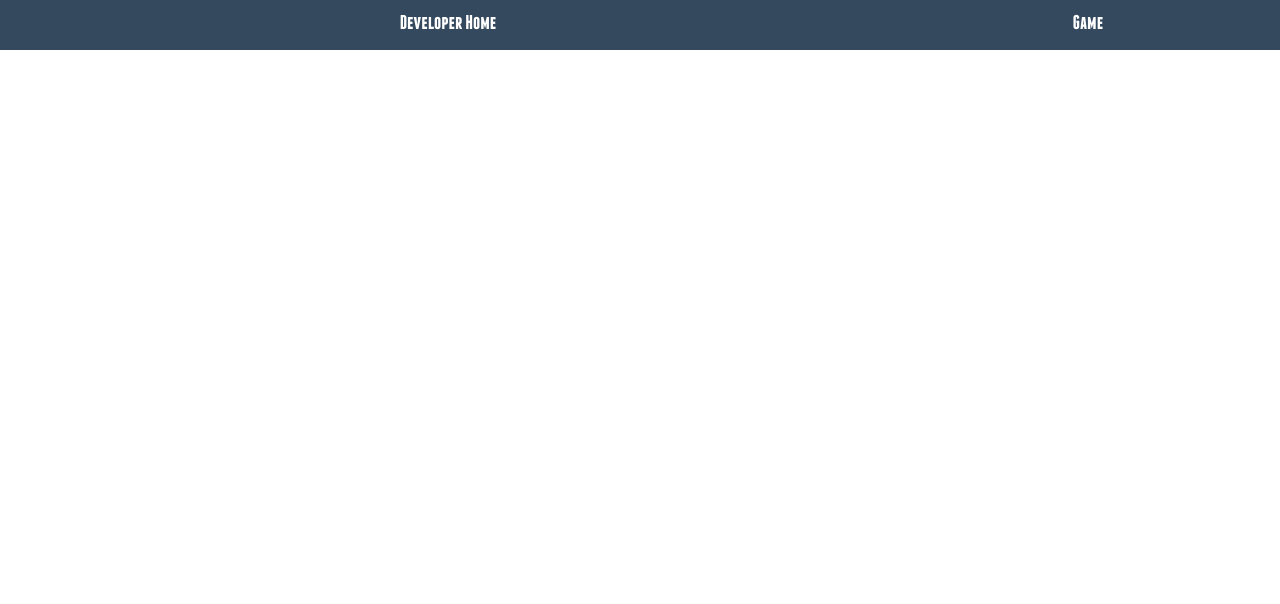
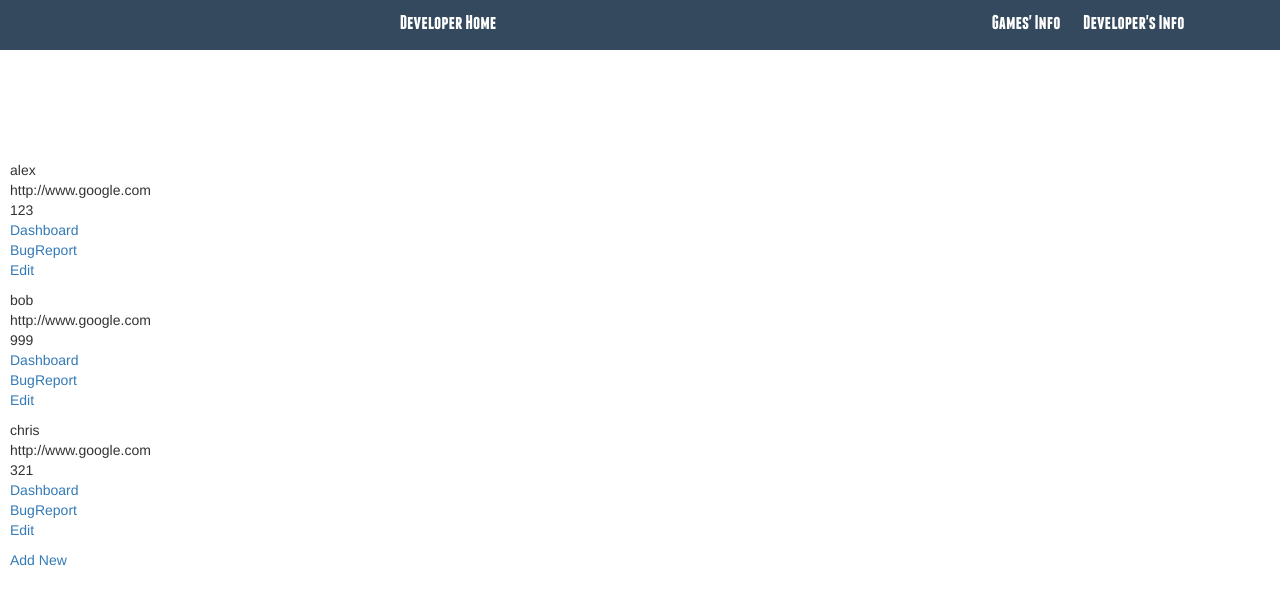
Before and after one commit to alexchonglian/SMG_AngularJS_Developer, a website: page app/loggedin.html at #/infogame in a window 1280 px wide. Drawn offline with nearby package versions, Linux system fonts and the light colour scheme.

Commit message:
add infogame and infodev

```diff
--- a/app/js/app.js
+++ b/app/js/app.js
@@ -15,5 +15,7 @@ config(['$routeProvider', function($routeProvider) {
   $routeProvider.when('/signup', {templateUrl: 'partials/signup.html', controller: 'SignupCtrl'});
   $routeProvider.when('/dash', {templateUrl: 'partials/dashboard.html', controller: 'DashCtrl'});
   $routeProvider.when('/bug', {templateUrl: 'partials/bugreport.html', controller: 'BugCtrl'});
+  $routeProvider.when('/infodev', {templateUrl: 'partials/infodev.html', controller: 'InfoDevCtrl'});
+  $routeProvider.when('/infogame', {templateUrl: 'partials/infogame.html', controller: 'InfoGameCtrl'});
   $routeProvider.otherwise({redirectTo: '/'});
 }]);
--- a/app/js/controllers.js
+++ b/app/js/controllers.js
@@ -8,4 +8,28 @@ angular.module('dormCatApp.controllers', []).
   }])
   .controller('SignupCtrl', [function() {
 
+  }])
+  .controller('InfoGameCtrl', ['$scope',function($scope) {
+  	var games = [
+  		{
+  			'name':'alex',
+  			'url':'http://www.google.com',
+  			'stat': 123
+  		},
+
+  		{
+  			'name':'bob',
+  			'url':'http://www.google.com',
+  			'stat': 999
+  		},
+
+  		{
+  			'name':'chris',
+  			'url':'http://www.google.com',
+  			'stat': 321
+  		}
+  	]
+
+  	$scope.games = games;
+
   }]);
--- a/app/less/app.less
+++ b/app/less/app.less
@@ -39,10 +39,11 @@ padding: 0;
 
 .view-animate-container {
   position:relative;
-  height:200px!important;
+  height:500px!important;
   margin:auto;
   margin-top:100px;
-  overflow:hidden;
+  overflow-x:hidden;
+  overflow-y:auto;
   form div{
   text-align:center;
   margin-top:10px;
--- a/app/loggedin.html
+++ b/app/loggedin.html
@@ -10,7 +10,8 @@
   <div id='header'>
     <span>Developer Home</span>
       <ul>
-        <li><a href='#/game'>Game</a></li>
+        <li><a href='#/infogame'>Games' Info</a></li>
+        <li><a href='#/infodev'>Developer's Info</a></li>
       </ul>
   </div>
 
--- a/app/partials/infogame.html
+++ b/app/partials/infogame.html
@@ -3,9 +3,9 @@
 		<li>{{game.name}}</li>
 		<li>{{game.url}}</li>
 		<li>{{game.stat}}</li>
-		<li><a href="#/dashboard.html"></a></li>
-		<li><a href="#/bugreport.html"></a></li>
-		<li><a href="#/?TODO.html">edit</a></li>
+		<li><a href="#/dashboard.html">Dashboard</a></li>
+		<li><a href="#/bugreport.html">BugReport</a></li>
+		<li><a href="#/?TODO.html">Edit</a></li>
 	</ul>
-	<a href="#/?TODO.html"></a>>
+	<a href="#/?TODO.html">Add New</a>
 </div>
```
